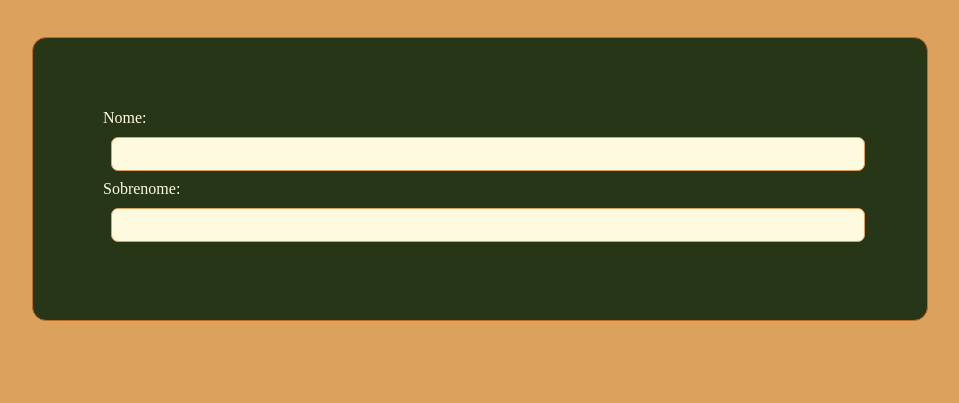
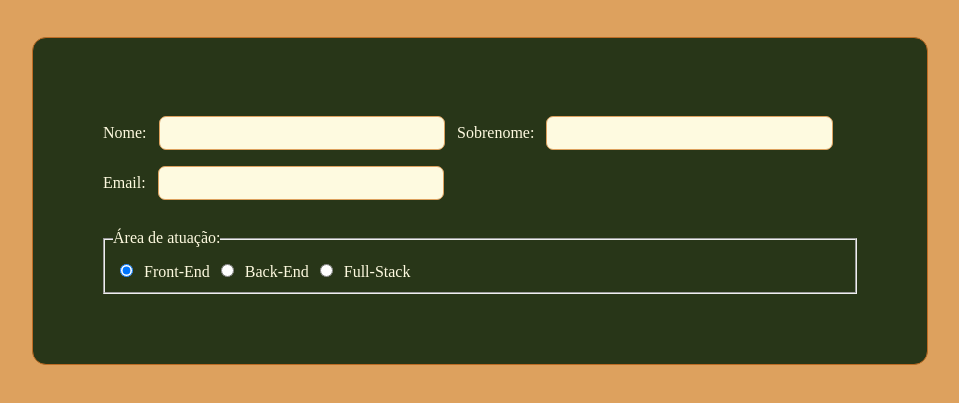
Before and after one commit to GuilhermeSilvaLima/formulario, a plain HTML site: page index.html in a window 1280 px wide. Shown: the part 233-636 px from the top of the page, without its empty margins (160-1119 px from the left). Drawn offline with Linux system fonts and the light colour scheme.

Commit message:
Adiciona area de atuacao

```diff
--- a/index.html
+++ b/index.html
@@ -22,7 +22,20 @@
                     <input type="text" name="nome" id="nome">
                     <label for="sobrenome">Sobrenome:</label>
                     <input type="text" name="sobrenome" id="sobrenome">
-                </div class="name">
+                    <label for="email">Email:</label>
+                    <input type="email" name="email" id="email">
+                </div>
+                <div class="line">
+                    <fieldset>
+                        <legend>Área de atuação:</legend>
+                        <input type="radio" id="front" name="work" value="front-end" checked>
+                        <label for="front">Front-End</label>
+                        <input type="radio" id="back" name="work" value="back-end">
+                        <label for="back">Back-End</label>
+                        <input type="radio" id="full" name="work" value="fullstack">
+                        <label for="full">Full-Stack</label>
+                    </fieldset>
+                </div>
             </form>
         </main>
     </header>
--- a/style.css
+++ b/style.css
@@ -41,8 +41,25 @@ body {
     background-color: #fefae0;
     border: 1px solid #dda15e;
     border-radius: 7px;
-    width: 100%;
+    width: 38%;
     padding: 7px;
     margin: 8px;
     font-size: 16px;
 }
+input[type="email"]{
+    background-color: #fefae0;
+    border: 1px solid #dda15e;
+    border-radius: 7px;
+    width: 38%;
+    padding: 7px;
+    margin: 8px;
+    font-size: 16px;
+}
+fieldset {
+    padding: 8px;
+
+}
+input[type="radio"] {
+    margin: 7px;
+
+}
```
